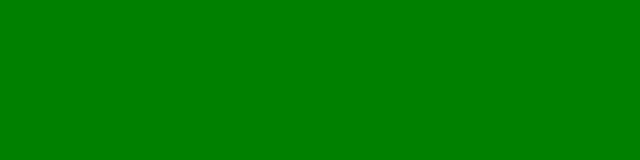
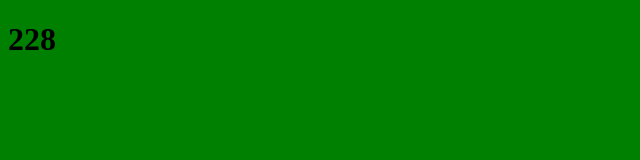
Before and after one commit to gucci56/Tasks, a plain HTML site: page positions-and-floats/index.html in a window 1280 px wide. Shown: the full height of the page, 0-640 px from the left. Drawn offline with Linux system fonts and the light colour scheme.

Commit message:
positions-and-floats/fixed: minor changes

```diff
--- a/positions-and-floats/index.html
+++ b/positions-and-floats/index.html
@@ -6,6 +6,6 @@
     <link rel="stylesheet" href="./css/styles.css">
   </head>
   <body>
-
+    <h1>228</h1>
   </body>
 </html>
```
